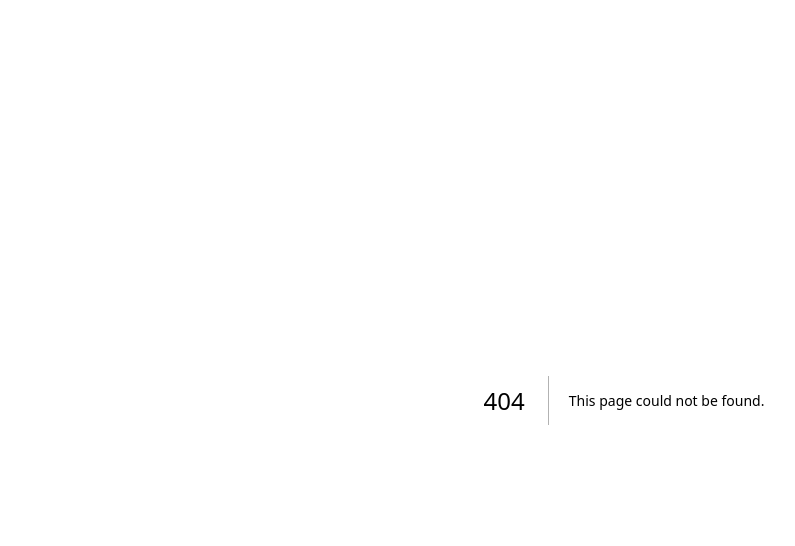
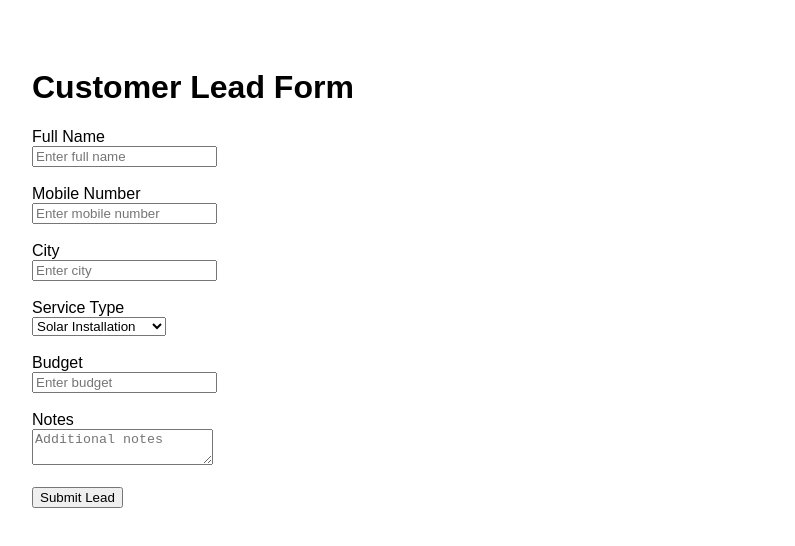
Before and after one commit to rahulnikamcyber/Reynexuss_Solar, a Next.js app: page /lead-form in a window 1280 px wide. Before the commit this address had no page. Shown: the top 546 px of the page, without its empty margins (16-811 px from the left). Built offline with nearby package versions, Linux system fonts and the light colour scheme.

Commit message:
add customer lead form page

```diff
--- /dev/null
+++ b/app/lead-form/page.js
@@ -0,0 +1,64 @@
+export default function LeadForm() {
+  return (
+    <main style={{ padding: "40px", fontFamily: "sans-serif", maxWidth: "600px" }}>
+      <h1>Customer Lead Form</h1>
+
+      <form>
+        <label>
+          Full Name
+          <br />
+          <input type="text" placeholder="Enter full name" />
+        </label>
+
+        <br /><br />
+
+        <label>
+          Mobile Number
+          <br />
+          <input type="tel" placeholder="Enter mobile number" />
+        </label>
+
+        <br /><br />
+
+        <label>
+          City
+          <br />
+          <input type="text" placeholder="Enter city" />
+        </label>
+
+        <br /><br />
+
+        <label>
+          Service Type
+          <br />
+          <select>
+            <option>Solar Installation</option>
+            <option>Solar Maintenance</option>
+            <option>Electrical Services</option>
+            <option>Solar Cleaning</option>
+          </select>
+        </label>
+
+        <br /><br />
+
+        <label>
+          Budget
+          <br />
+          <input type="text" placeholder="Enter budget" />
+        </label>
+
+        <br /><br />
+
+        <label>
+          Notes
+          <br />
+          <textarea placeholder="Additional notes"></textarea>
+        </label>
+
+        <br /><br />
+
+        <button type="submit">Submit Lead</button>
+      </form>
+    </main>
+  );
+  }
```
